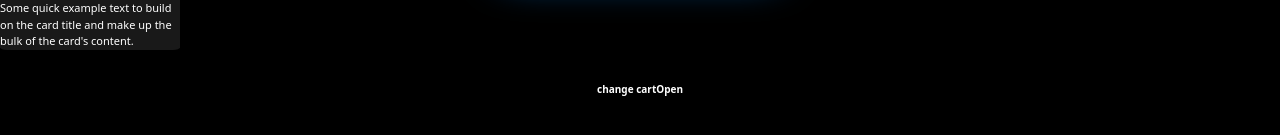
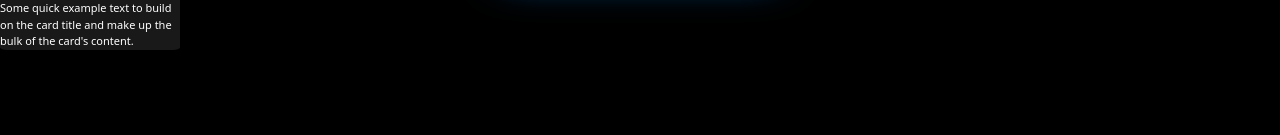
Before and after one commit to hannahhue/will-b-hangry, a React (Create React App) app in the folder client/: page / in a window 1280 px wide. Shown: the part 645-780 px from the top of the page. Built offline with nearby package versions, Linux system fonts and the light colour scheme; no server answers; a web font is replaced by a local one.

Commit message:
ready for merger

```diff
--- a/client/src/App.js
+++ b/client/src/App.js
@@ -43,7 +43,6 @@ function App() {
             <Routes>
               <Route path="/" element={<Container />} />
             </Routes>
-            <Test />
           </Provider>
         </div>
       </Router>
```
